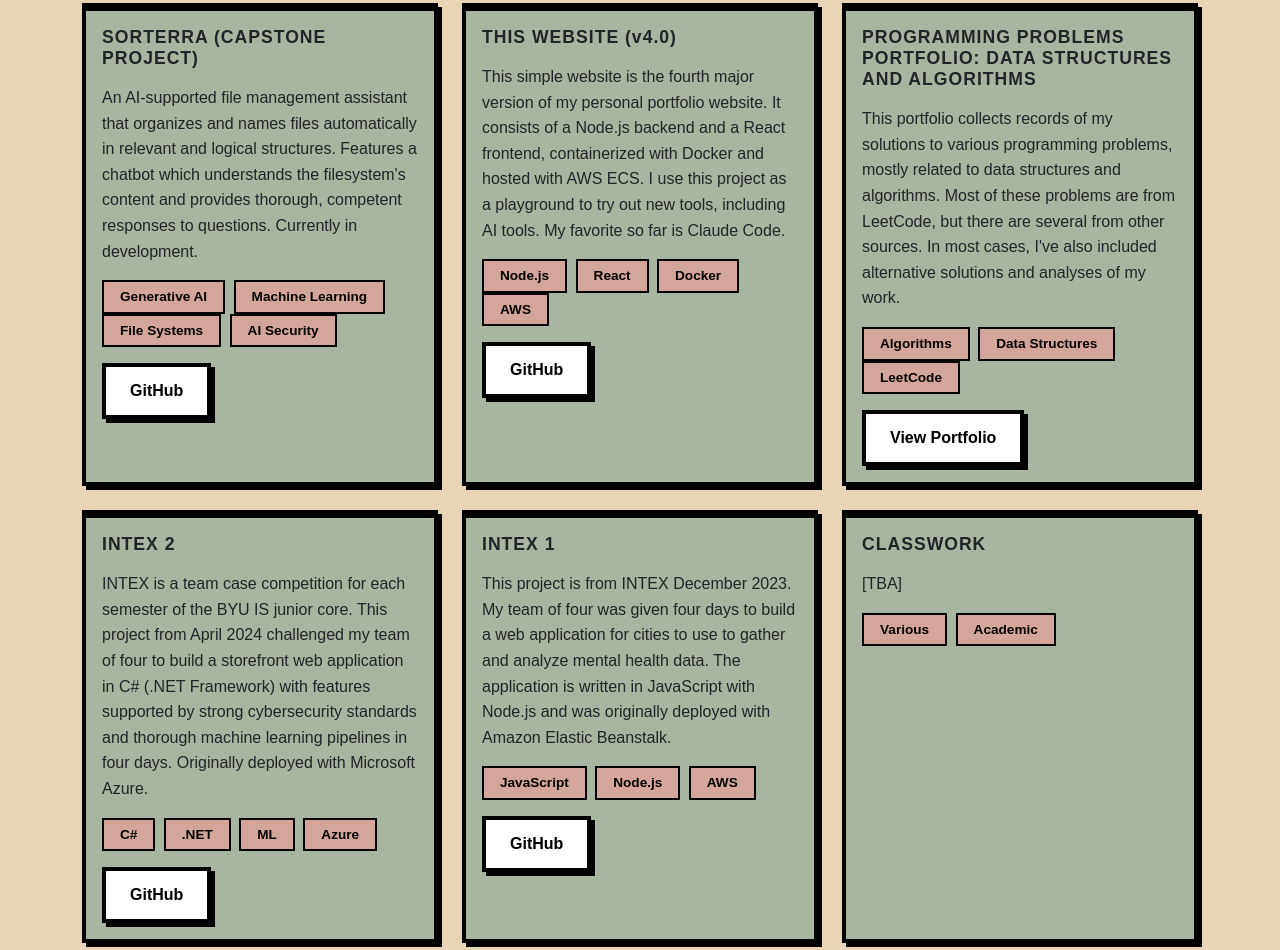
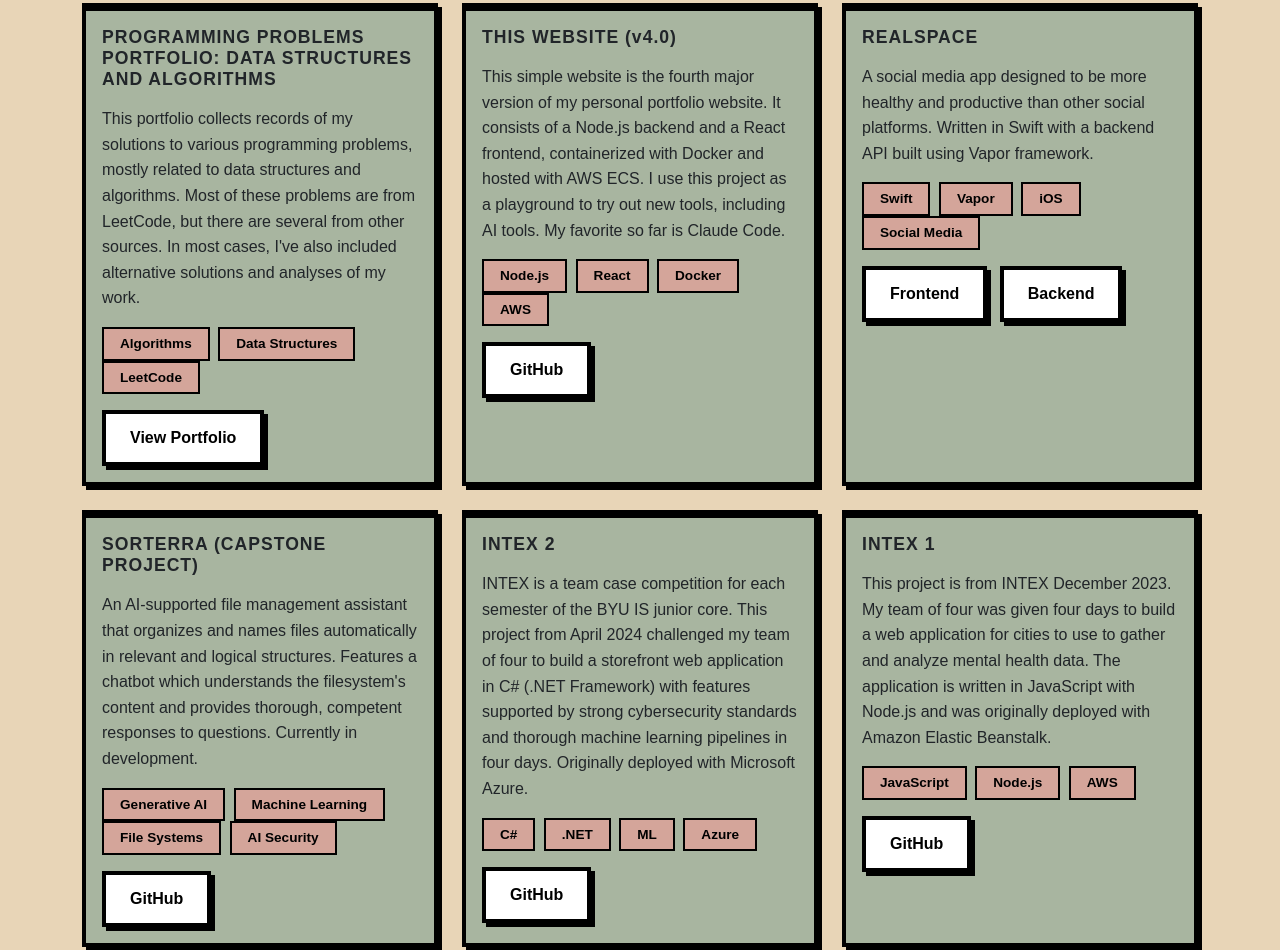
Before and after one commit to szachbagley/zach, a website: page portfolio-website/views/projects.html in a window 1280 px wide. Shown: the part 267-1217 px from the top of the page. Drawn offline with nearby package versions, Linux system fonts and the light colour scheme; a web font is replaced by a local one.

Commit message:
changes to projects

```diff
--- a/portfolio-website/views/projects.html
+++ b/portfolio-website/views/projects.html
@@ -48,17 +48,16 @@
                 <div class="col-md-6 col-lg-4 mb-4">
                     <div class="card h-100">
                         <div class="card-body">
-                            <h5 class="card-title">SORTERRA (CAPSTONE PROJECT)</h5>
+                            <h5 class="card-title">PROGRAMMING PROBLEMS PORTFOLIO: DATA STRUCTURES AND ALGORITHMS</h5>
                             <p class="card-text">
-                                An AI-supported file management assistant that organizes and names files automatically in relevant and logical structures. Features a chatbot which understands the filesystem's content and provides thorough, competent responses to questions. Currently in development.
+                                This portfolio collects records of my solutions to various programming problems, mostly related to data structures and algorithms. Most of these problems are from LeetCode, but there are several from other sources. In most cases, I've also included alternative solutions and analyses of my work.
                             </p>
                             <div class="mb-3">
-                                <span class="badge bg-primary me-1">Generative AI</span>
-                                <span class="badge bg-primary me-1">Machine Learning</span>
-                                <span class="badge bg-primary me-1">File Systems</span>
-                                <span class="badge bg-primary me-1">AI Security</span>
+                                <span class="badge bg-primary me-1">Algorithms</span>
+                                <span class="badge bg-primary me-1">Data Structures</span>
+                                <span class="badge bg-primary">LeetCode</span>
                             </div>
-                            <a href="https://github.com/szachbagley/sorterra" target="_blank" class="btn btn-outline-primary">GitHub</a>
+                            <a href="/programming-portfolio" class="btn btn-outline-primary">View Portfolio</a>
                         </div>
                     </div>
                 </div>
@@ -86,21 +85,42 @@
                 <div class="col-md-6 col-lg-4 mb-4">
                     <div class="card h-100">
                         <div class="card-body">
-                            <h5 class="card-title">PROGRAMMING PROBLEMS PORTFOLIO: DATA STRUCTURES AND ALGORITHMS</h5>
+                            <h5 class="card-title">REALSPACE</h5>
                             <p class="card-text">
-                                This portfolio collects records of my solutions to various programming problems, mostly related to data structures and algorithms. Most of these problems are from LeetCode, but there are several from other sources. In most cases, I've also included alternative solutions and analyses of my work.
+                                A social media app designed to be more healthy and productive than other social platforms. Written in Swift with a backend API built using Vapor framework.
                             </p>
                             <div class="mb-3">
-                                <span class="badge bg-primary me-1">Algorithms</span>
-                                <span class="badge bg-primary me-1">Data Structures</span>
-                                <span class="badge bg-primary">LeetCode</span>
+                                <span class="badge bg-primary me-1">Swift</span>
+                                <span class="badge bg-primary me-1">Vapor</span>
+                                <span class="badge bg-primary me-1">iOS</span>
+                                <span class="badge bg-primary">Social Media</span>
                             </div>
-                            <a href="/programming-portfolio" class="btn btn-outline-primary">View Portfolio</a>
+                            <a href="https://github.com/szachbagley/realspace" target="_blank" class="btn btn-outline-primary me-2">Frontend</a>
+                            <a href="https://github.com/szachbagley/realspace-API" target="_blank" class="btn btn-outline-primary">Backend</a>
                         </div>
                     </div>
                 </div>
 
                 <!-- Project 4 -->
+                <div class="col-md-6 col-lg-4 mb-4">
+                    <div class="card h-100">
+                        <div class="card-body">
+                            <h5 class="card-title">SORTERRA (CAPSTONE PROJECT)</h5>
+                            <p class="card-text">
+                                An AI-supported file management assistant that organizes and names files automatically in relevant and logical structures. Features a chatbot which understands the filesystem's content and provides thorough, competent responses to questions. Currently in development.
+                            </p>
+                            <div class="mb-3">
+                                <span class="badge bg-primary me-1">Generative AI</span>
+                                <span class="badge bg-primary me-1">Machine Learning</span>
+                                <span class="badge bg-primary me-1">File Systems</span>
+                                <span class="badge bg-primary me-1">AI Security</span>
+                            </div>
+                            <a href="https://github.com/szachbagley/sorterra" target="_blank" class="btn btn-outline-primary">GitHub</a>
+                        </div>
+                    </div>
+                </div>
+
+                <!-- Project 5 -->
                 <div class="col-md-6 col-lg-4 mb-4">
                     <div class="card h-100">
                         <div class="card-body">
@@ -119,7 +139,7 @@
                     </div>
                 </div>
 
-                <!-- Project 5 -->
+                <!-- Project 6 -->
                 <div class="col-md-6 col-lg-4 mb-4">
                     <div class="card h-100">
                         <div class="card-body">
@@ -137,7 +157,7 @@
                     </div>
                 </div>
 
-                <!-- Project 6 -->
+                <!-- Project 7 -->
                 <div class="col-md-6 col-lg-4 mb-4">
                     <div class="card h-100">
                         <div class="card-body">
@@ -153,7 +173,7 @@
                     </div>
                 </div>
 
-                <!-- Project 7 -->
+                <!-- Project 8 -->
                 <div class="col-md-6 col-lg-4 mb-4">
                     <div class="card h-100">
                         <div class="card-body">
@@ -171,7 +191,7 @@
                     </div>
                 </div>
 
-                <!-- Project 8 -->
+                <!-- Project 9 -->
                 <div class="col-md-6 col-lg-4 mb-4">
                     <div class="card h-100">
                         <div class="card-body">
```
